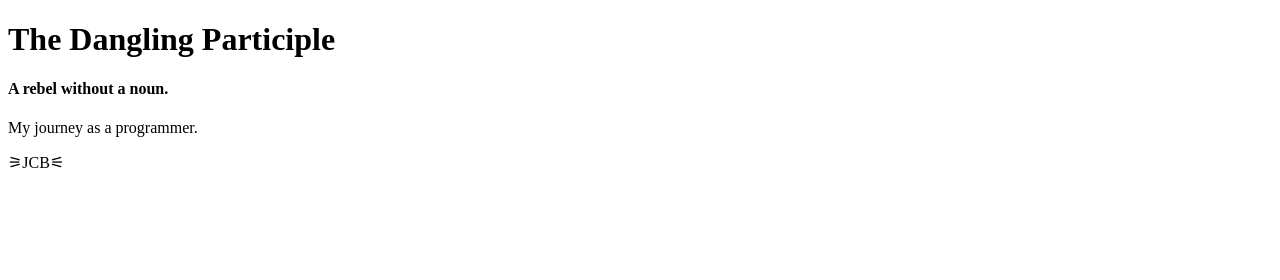
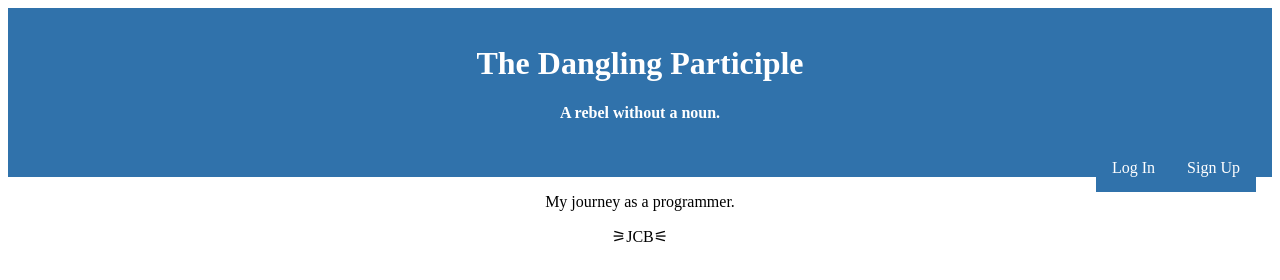
Before and after one commit to jaycb3/lc101, a plain HTML site: page index.html in a window 1280 px wide. Drawn offline with Linux system fonts and the light colour scheme.

Commit message:
Update index.html

```diff
--- a/index.html
+++ b/index.html
@@ -2,13 +2,18 @@
 <html>
 <head>
         <title>thedanglingparticiple</title>
+        <link rel="stylesheet" href="styles.css">
 </head>
 <body>
-        <header><h1>The Dangling Participle</h1></header>
-        <h4>A rebel without a noun.</h4>
+        <header><h1>The Dangling Participle</h1><h4>A rebel without a noun.</h4>
+        <nav><ul><li>Log In</li><li>Sign Up</li></ul></nav>
+        </header>
+        <div>
+
         <p>My journey as a programmer.</p>
         <main></main>
         <article></article>
+        </div>
 </body>
 <footer>&#9886;JCB&#9887;</footer>
 </html>
```
